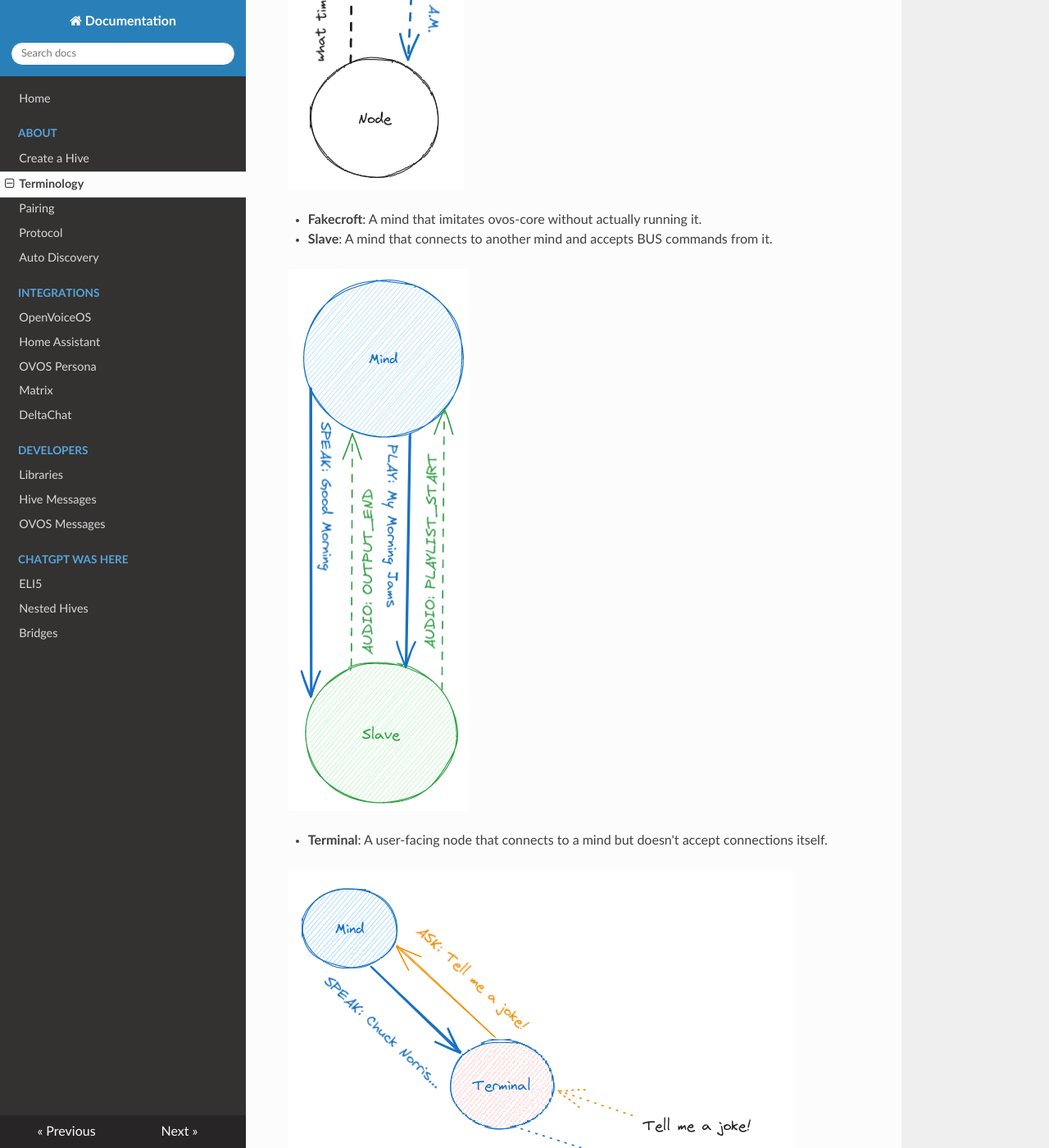
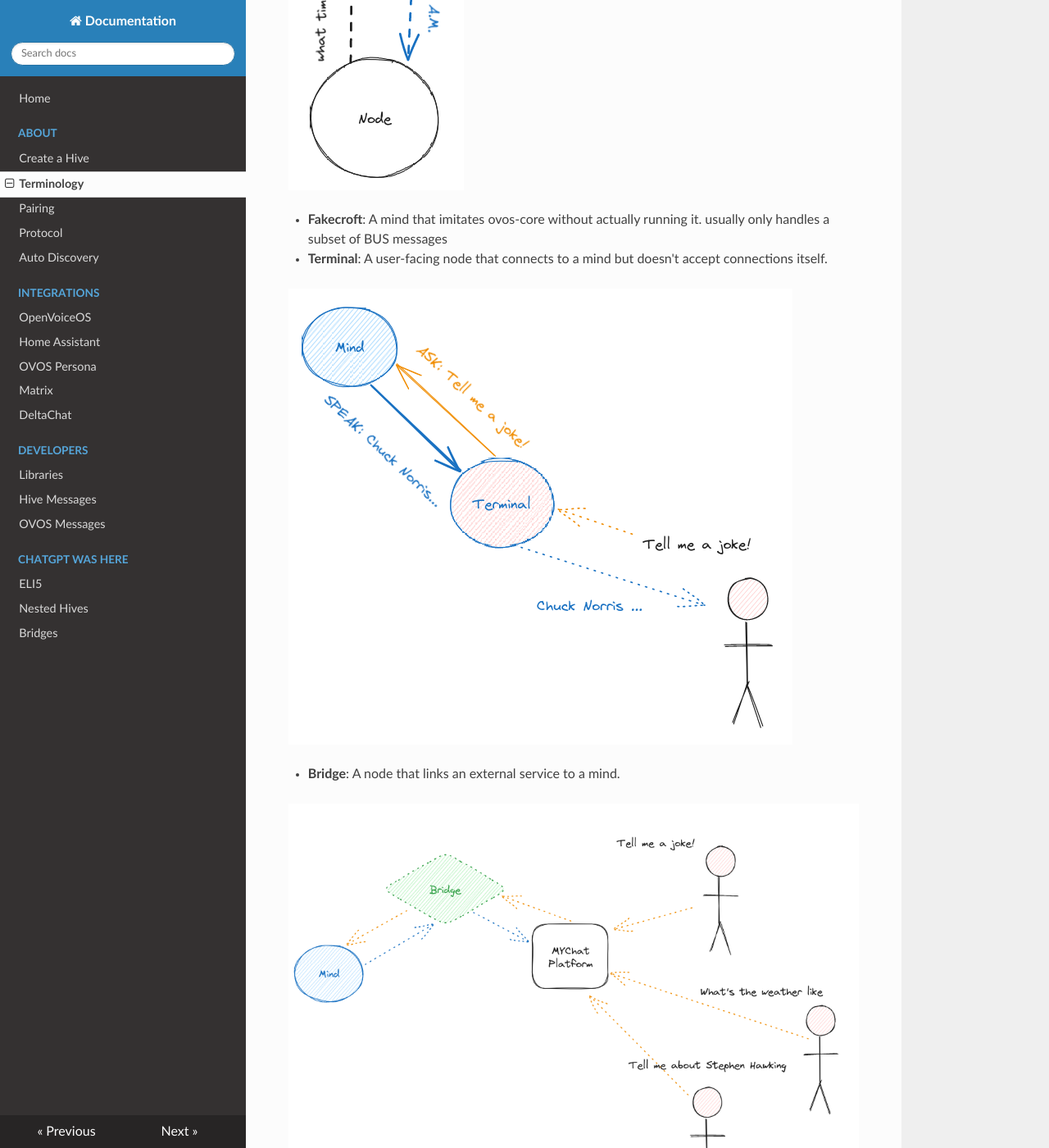
Before and after one commit to JarbasHiveMind/HiveMind-community-docs, an MkDocs documentation site: the page built from docs/02_terminology.md, in a window 1280 px wide and 1400 px high, scrolled down 1171 px. Shown: the whole window at 82% size. Built offline with MkDocs 1.6.1, drawn with Linux system fonts in a browser that asks for light colours; nearby versions of some CDN libraries; some of the changed text lies outside the part shown.

Commit message:
ILLUSTRATE TERMINOLOGY

```diff
--- a/docs/02_terminology.md
+++ b/docs/02_terminology.md
@@ -10,10 +10,7 @@ Before we delve into the depths of the Hivemind Protocol, let's familiarize ours
 
 ![img_1.png](img_1.png)
 
-- **Fakecroft**: A mind that imitates ovos-core without actually running it.
-- **Slave**: A mind that connects to another mind and accepts BUS commands from it.
-
-![img_2.png](img_2.png)
+- **Fakecroft**: A mind that imitates ovos-core without actually running it. usually only handles a subset of BUS messages
 
 - **Terminal**: A user-facing node that connects to a mind but doesn't accept connections itself.
 
@@ -22,6 +19,10 @@ Before we delve into the depths of the Hivemind Protocol, let's familiarize ours
 - **Bridge**: A node that links an external service to a mind.
 
 ![img_4.png](img_4.png)
+
+- **Slave**: A mind that connects to another mind and accepts BUS commands from it.
+
+![img_2.png](img_2.png)
 
 - **Hive**: A collection of interconnected nodes forming a collaborative network.
 
```
